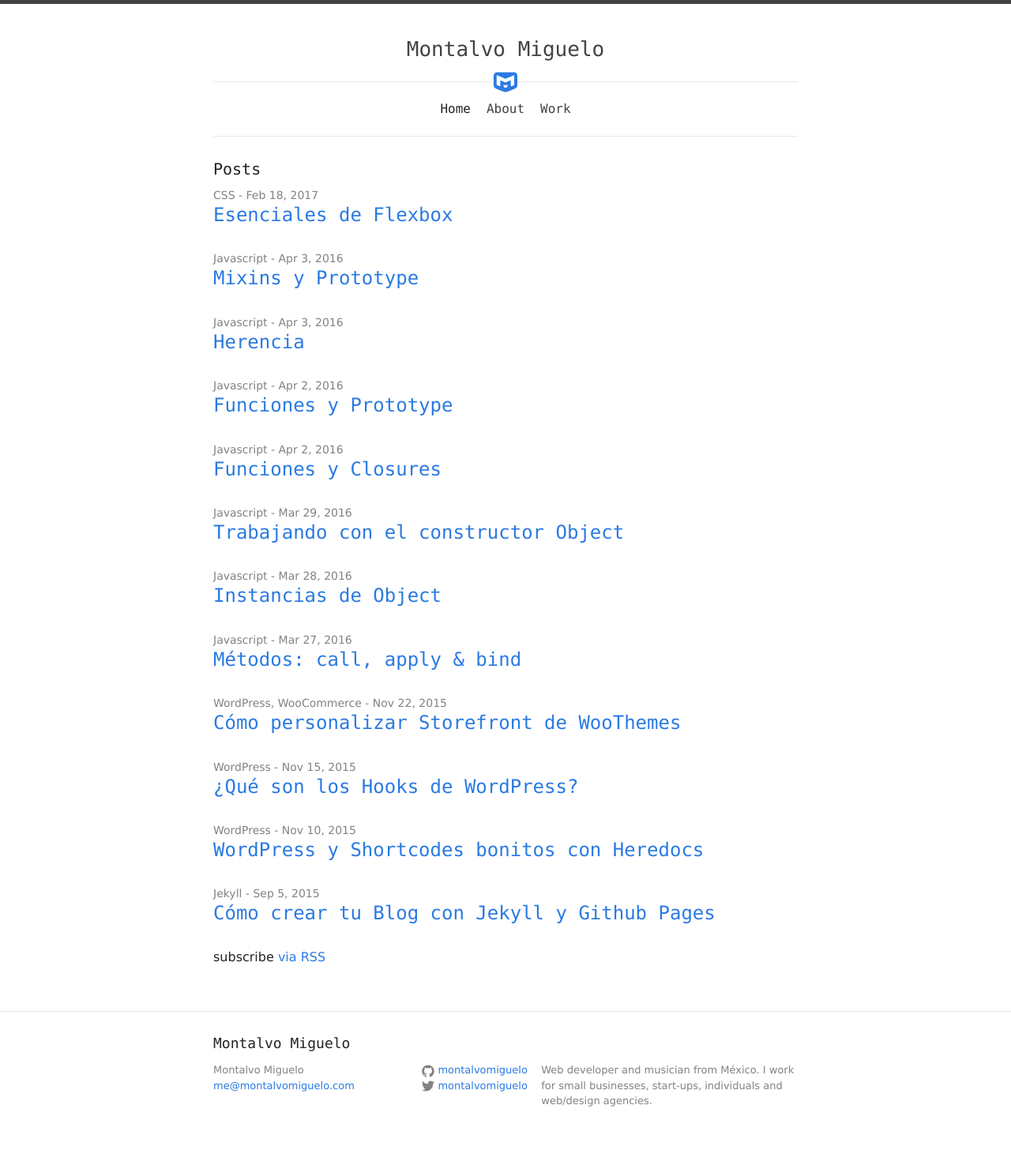
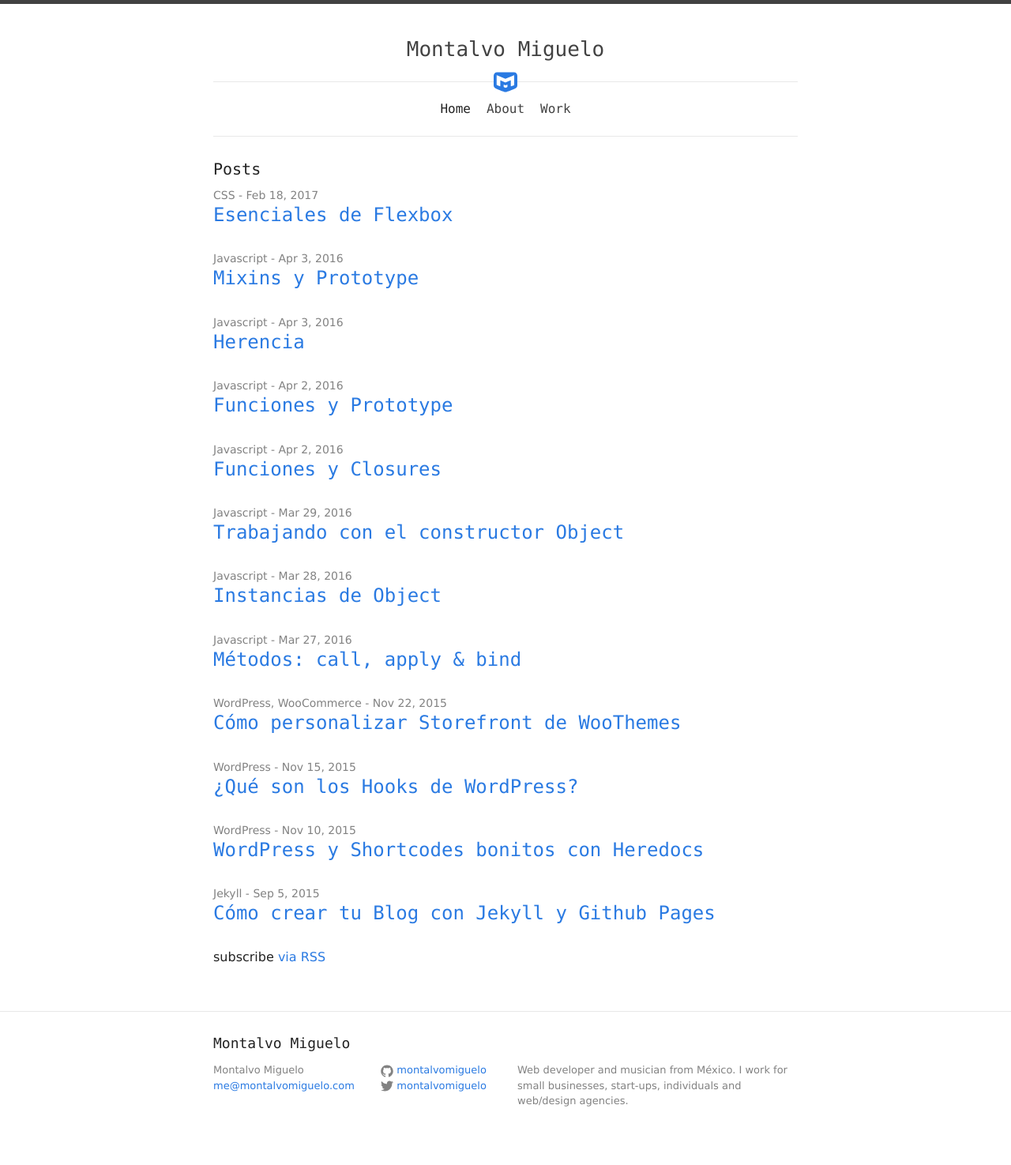
Before and after one commit to montalvomiguelo/montalvomiguelo.github.io, a Jekyll site: the page built from index.html, in a window 1280 px wide. Shown: the whole page at 79% size. Built offline with Jekyll 4.4.1, drawn with Linux system fonts in a browser that asks for light colours.

Commit message:
change columns width footer

```diff
--- a/_sass/_layout.scss
+++ b/_sass/_layout.scss
@@ -115,23 +115,22 @@
     @include flex-grow(1);
     width: 50%;
   }
-}
 
-.footer-col-1 {
   @include media-query($post-laptop) {
-    width: 35%;
-  }
-}
-
-.footer-col-2 {
-  @include media-query($post-laptop) {
-    width: 20%;
+    @include flex(1);
+    width: auto;
   }
 }
 
 .footer-col-3 {
   @include media-query($post-laptop) {
-    width: 45%;
+    @include flex-grow(2.25);
+  }
+}
+
+.footer-col-1 {
+  @include media-query($post-laptop) {
+    @include flex-grow(1.25);
   }
 }
 
```
